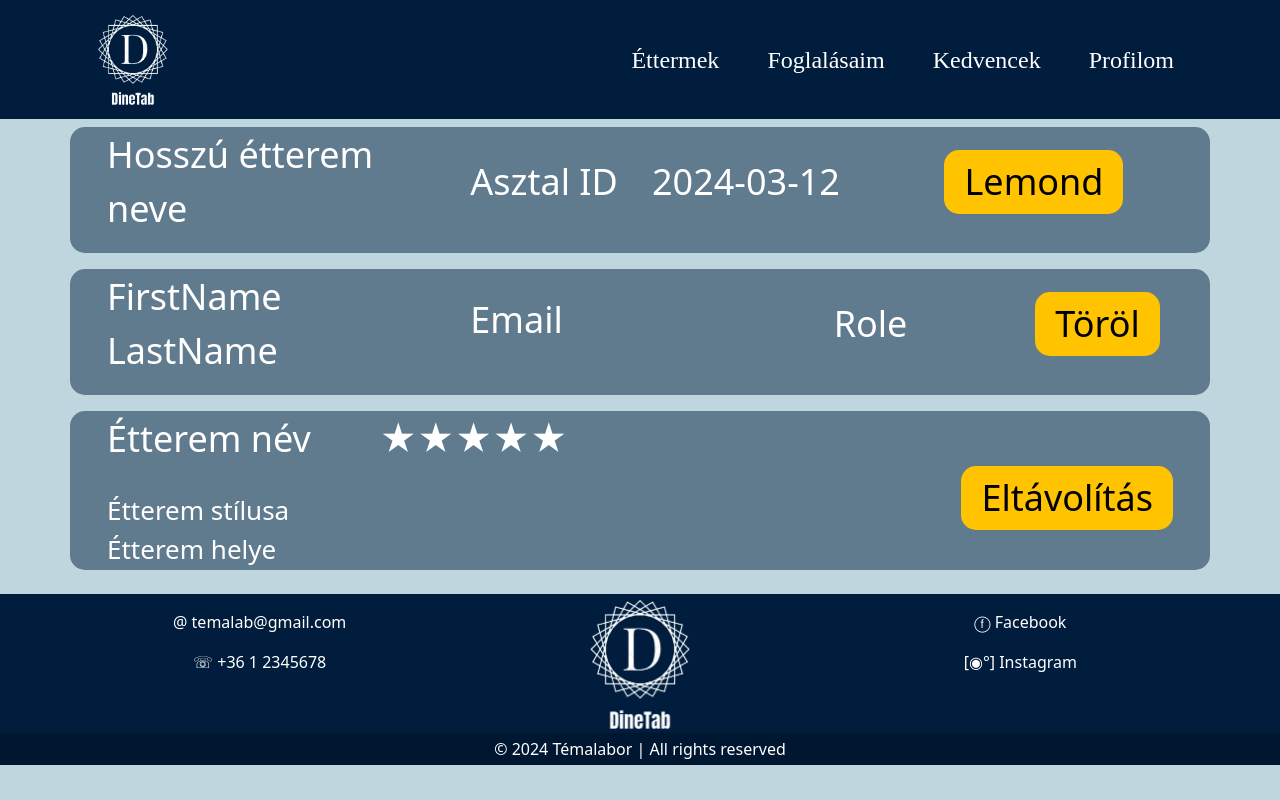
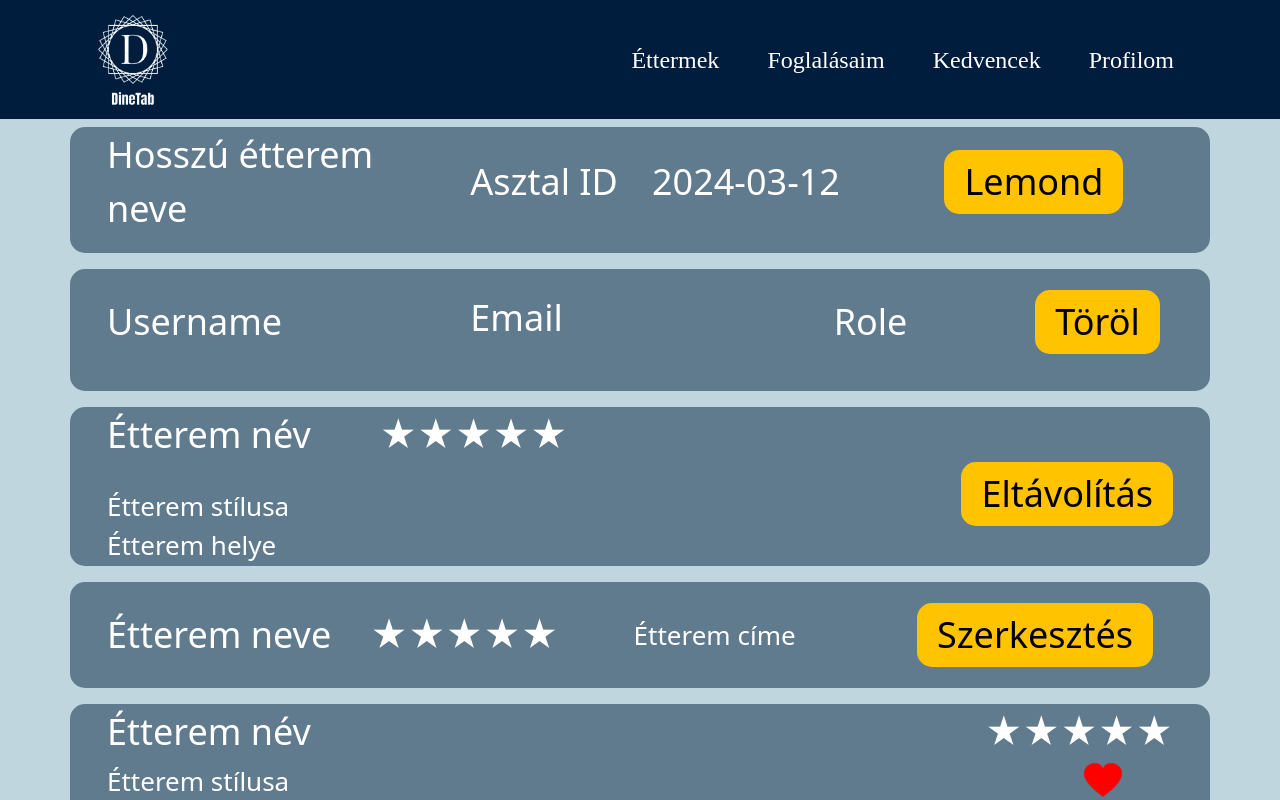
Before and after one commit to dudigeri0303/Temalab, a React (Vite) app in the folder TemalabFrontEnd/: page /template in a window 1280 px wide. Shown: the top 800 px of the page. Built offline with nearby package versions, Linux system fonts and the light colour scheme; a web font is replaced by a local one.

Commit message:
Customer main + Owner main basics added

```diff
--- a/TemalabFrontEnd/src/App.css
+++ b/TemalabFrontEnd/src/App.css
@@ -1,21 +1,21 @@
-input{
+input {
   font-family: Regular;
   color: black;
 }
 
 .regform {
- max-width: 400px;
+  max-width: 400px;
 }
 
 .regdiv {
   height: 100vh;
 }
 
-.regform div{
+.regform div {
   width: 400px;
 }
 
-.regform div button{
+.regform div button {
   width: 160px;
 }
 
@@ -115,8 +115,8 @@ body {
 }
 
 footer {
-  background-color: #001D3D;
-  color:white;
+  background-color: #001d3d;
+  color: white;
 }
 
 .footerlogo {
@@ -124,12 +124,12 @@ footer {
 }
 
 footer a {
-  color:white;
+  color: white;
   text-decoration: none;
 }
 
 footer a:hover {
-  color:black;
+  color: black;
 }
 
 .h4-profile {
@@ -139,7 +139,7 @@ footer a:hover {
 }
 
 .div-card {
-  background-color: #607A8E;
+  background-color: #607a8e;
   border-radius: 15px;
   align-items: center;
   padding: 1px 25px;
@@ -147,10 +147,16 @@ footer a:hover {
 
 .card-text {
   font-size: 36px;
-  color:white;
+  color: white;
 }
 
 .card-Altext {
   font-size: 26px;
-  color:white;
+  color: white;
 }
+
+.likebtn {
+  background-color: #607a8e;
+  border: none;
+  padding: 1px 50px;
+}
--- a/TemalabFrontEnd/src/sections/Template.jsx
+++ b/TemalabFrontEnd/src/sections/Template.jsx
@@ -41,12 +41,13 @@ export default function Template() {
           </div>
         </div>
       </section>
+
       <section id="main" className="container py-2">
         <div className="row div-card">
           <div className="col-md-4">
             <div className="mb-3">
               <label htmlFor="restaurantName" className="card-text">
-                FirstName LastName
+                Username
               </label>
             </div>
           </div>
@@ -85,19 +86,23 @@ export default function Template() {
               </div>
               <div className="col-md-4">
                 <label htmlFor="stars" className="card-text">
-                ★★★★★
+                  ★★★★★
                 </label>
               </div>
             </div>
             <div className="row">
-              <div className="col" style={{ alignSelf: 'flex-end'}}>
+              <div className="col d-flex align-items-end">
                 <label htmlFor="restaurantStyle" className="card-Altext">
                   Étterem stílusa
                 </label>
               </div>
               <div className="col"></div>
               <div className="col">
-                <button type="button" className="cardbtn float-end" style={{ margin: "0" }}>
+                <button
+                  type="button"
+                  className="cardbtn float-end"
+                  style={{ margin: "0" }}
+                >
                   Eltávolítás
                 </button>
               </div>
@@ -112,6 +117,76 @@ export default function Template() {
           </div>
         </div>
       </section>
+
+      <section id="main" className="container py-2">
+        <div className="row div-card">
+          <div className="container">
+            <div className="row">
+              <div className="col-sm d-flex align-items-center">
+                <label htmlFor="restaurantStyle" className="card-text">
+                  Étterem neve
+                </label>{" "}
+              </div>
+              <div className="col-sm d-flex align-items-center">
+                <label htmlFor="restaurantStyle" className="card-text">
+                  ★★★★★
+                </label>{" "}
+              </div>
+              <div className="col-sm d-flex align-items-center">
+                <label htmlFor="restaurantStyle" className="card-Altext">
+                  Étterem címe
+                </label>{" "}
+              </div>
+              <div className="col-sm">
+                <button
+                  type="button"
+                  className="cardbtn float-end"
+                >
+                  Szerkesztés
+                </button>
+              </div>
+            </div>
+          </div>
+        </div>
+      </section>
+
+      <section id="main" className="container py-2">
+        <div className="row div-card">
+          <div className="container">
+            <div className="row">
+              <div className="col-md-6">
+                <label htmlFor="restaurantName" className="card-text">
+                  Étterem név
+                </label>
+              </div>
+              <div className="col-md-6 d-flex justify-content-end">
+                <label htmlFor="stars" className="card-text">
+                  ★★★★★
+                </label>
+              </div>
+            </div>
+            <div className="row">
+              <div className="col d-flex align-items-end">
+                <label htmlFor="restaurantStyle" className="card-Altext">
+                  Étterem stílusa
+                </label>
+              </div>
+              <div className="col d-flex justify-content-end">
+              <button className="likebtn"><img src="./public/likebtn.png" style={{ height: '40px', width: '40px' }}/></button>
+              </div>
+            </div>
+            <div className="row">
+              <div className="col">
+                <label htmlFor="restaurantPlace" className="card-Altext">
+                  Étterem helye
+                </label>
+              </div>
+            </div>
+          </div>
+        </div>
+      </section>
+
+
     </>
   );
 }
```
Also changed, not shown: TemalabFrontEnd/public/likebtn.png (added).
